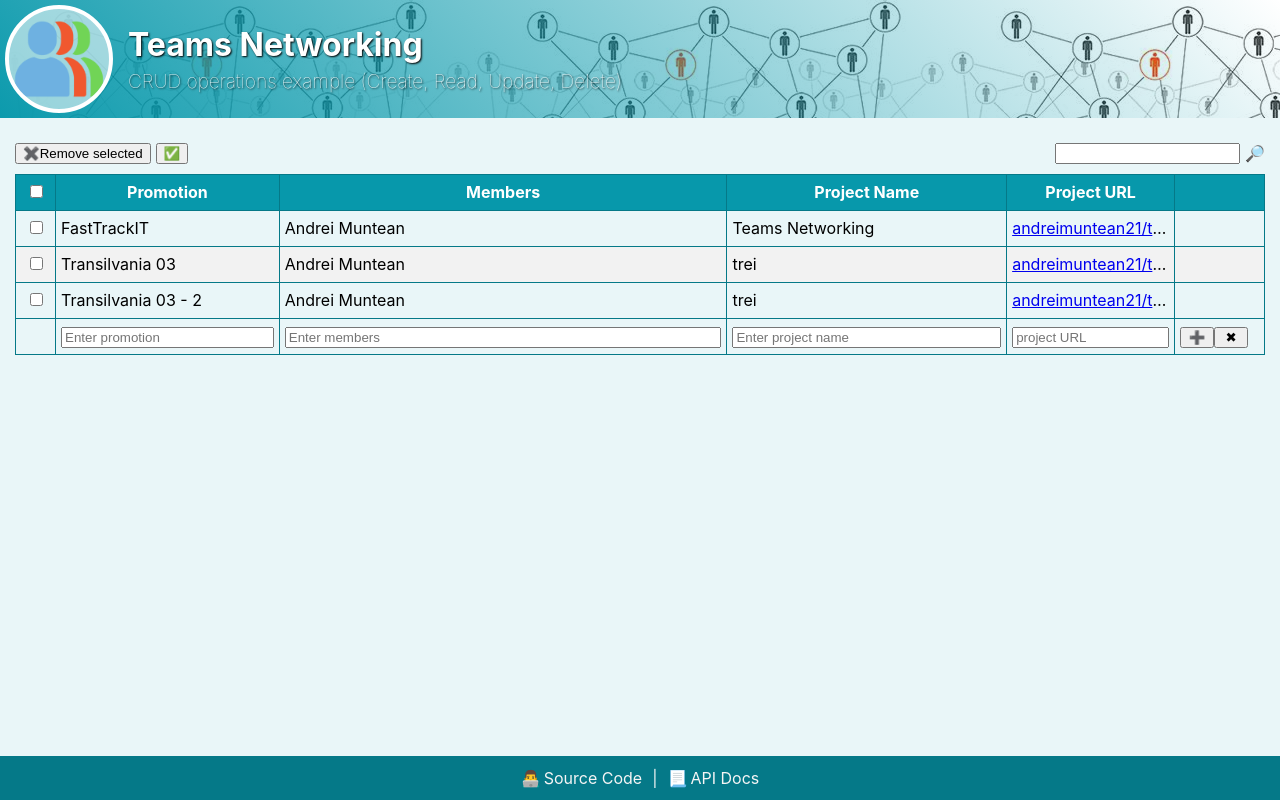
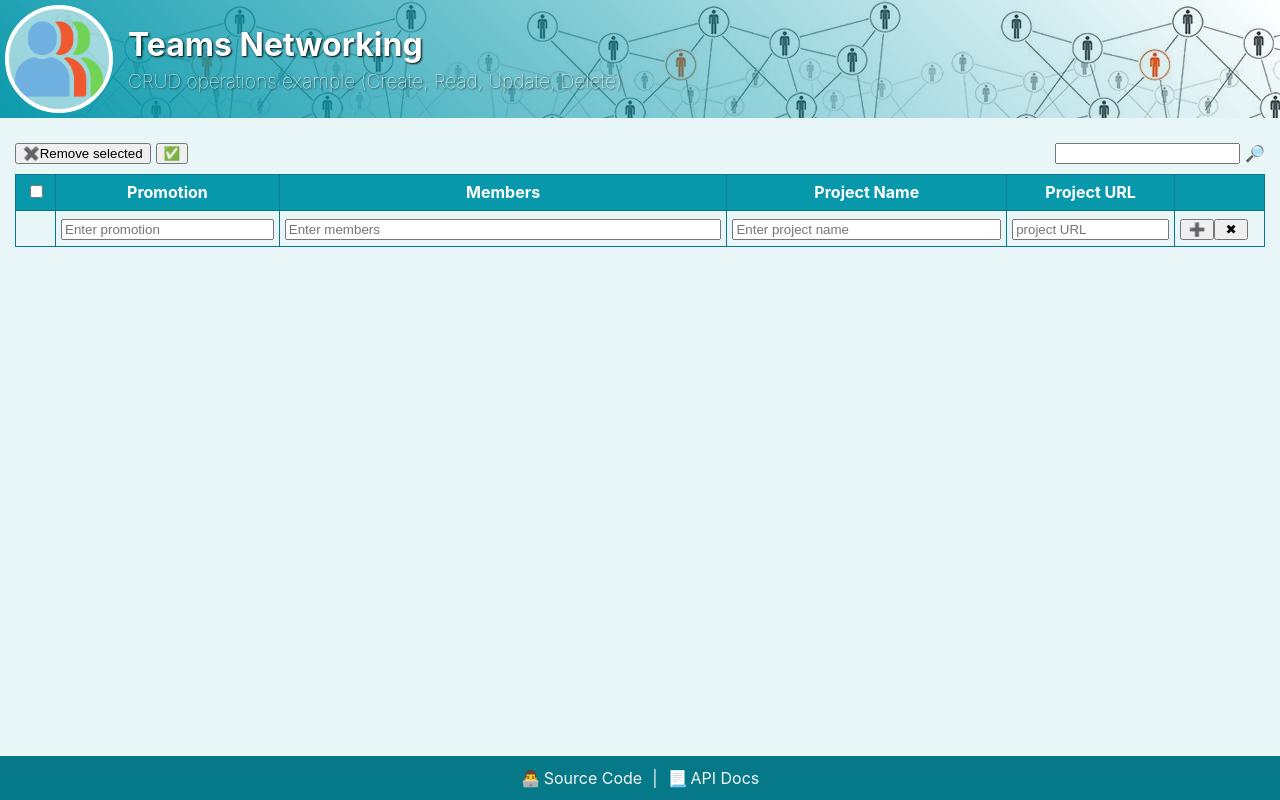
Before and after one commit to andreimuntean21/teams-networking-react, a React (Create React App) app: page / in a window 1280 px wide. Built offline with nearby package versions, Linux system fonts and the light colour scheme.

Commit message:
add type Props;

```diff
--- a/src/teams/TeamsTable.tsx
+++ b/src/teams/TeamsTable.tsx
@@ -25,8 +25,10 @@ function TeamRow({ id, promotion, members, name, url }) {
   );
 }
 
-export function TeamsTable(props) {
-  // console.warn(props);
+type Props = { loading: boolean; teams: any[] };
+
+export function TeamsTable(props: Props) {
+  console.warn("TeamTable", props);
   return (
     <form id="teamsForm" action="" method="get" className={props.loading ? "loading-mask" : ""}>
       <table id="teamsTable">
@@ -93,29 +95,7 @@ export function TeamsTable(props) {
 }
 
 export function TeamsTableWrapper() {
-  const teams = [
-    {
-      id: 1,
-      promotion: "FastTrackIT",
-      members: "Andrei Muntean",
-      name: "Teams Networking",
-      url: "https://github.com/andreimuntean21/teams-networking"
-    },
-    {
-      id: 2,
-      promotion: "Transilvania 03",
-      members: "Andrei Muntean",
-      name: "trei",
-      url: "https://github.com/andreimuntean21/teams-networking"
-    },
-    {
-      id: 2,
-      promotion: "Transilvania 03 - 2",
-      members: "Andrei Muntean",
-      name: "trei",
-      url: "https://github.com/andreimuntean21/teams-networking"
-    }
-  ];
+  const teams = [];
   return (
     <>
       {/* <TeamsTable loading={true} teams={[]} />
```
